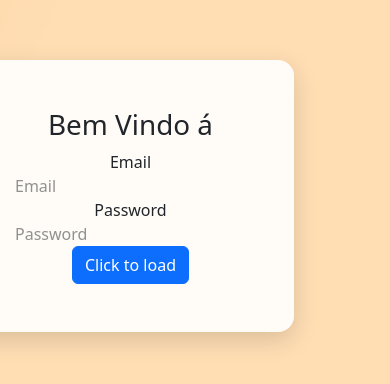
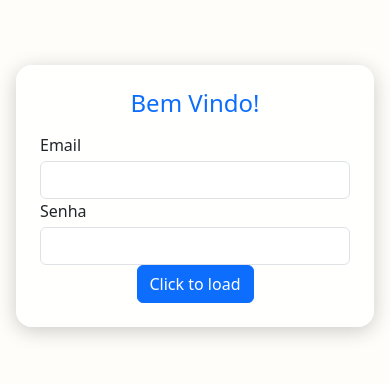
Before and after one commit to agbram/projeto_integrador_dev, a Next.js app: page /pages/login in a window 390 px wide. Shown: the part 226-610 px from the top of the page. Built offline with nearby package versions, Linux system fonts and the light colour scheme.

Commit message:
Login adaptative 1

```diff
--- a/src/app/pages/login/page.tsx
+++ b/src/app/pages/login/page.tsx
@@ -1,19 +1,21 @@
 "use client";
-import Textfield from "@/components/TextField";
 import React from "react";
 import ButtonLoading from "@/components/Buttons/ButtonLoading";
 import "bootstrap/dist/css/bootstrap.min.css";
 import styles from "./styles.module.css";
+import FormTextEmail from "@/components/TextFieldEmail";
+import FormTextPassword from "@/components/TextFieldPassword";
 
 export default function Login() {
   return (
     <div className={styles.container}>
       <div className={styles.box}>
-        <h1>Bem Vindo á</h1>
+        <h1>Bem Vindo!</h1>
 
-        <Textfield label="Email" type="email" />
-        <Textfield label="Password" type="password" />
+        <FormTextEmail/>
+        <FormTextPassword/>
         <ButtonLoading />
+
       </div>
     </div>
   );
--- a/src/app/pages/login/styles.module.css
+++ b/src/app/pages/login/styles.module.css
@@ -1,47 +1,49 @@
 .container {
   display: flex;
-    justify-content: flex-end; /* 👉 empurra a caixa para o lado direito */
+  justify-content: center;
   align-items: center;
-    min-height: 100vh;
-
-    /* Imagem de fundo */
-    background-image: url("/imgs/loginbackground.png");
+  height: 100vh; /* ocupa a tela toda */
+  background-color: #fffdfa;
   background-size: cover;
   background-position: center;
   background-repeat: no-repeat;
+  padding: 1rem; /* evita que encoste nas bordas no celular */
 }
 
 .box {
   background: rgba(255, 255, 255, 0.9);
-    backdrop-filter: blur(6px); /* leve transparência */
-    padding: 3rem;
   border-radius: 16px;
-    box-shadow: 0 8px 24px rgba(0, 0, 0, 0.15);
+  padding: 2rem;
   width: 100%;
   max-width: 380px;
-    margin-right: 6rem; /* 👉 distância da borda direita */
+  box-shadow: 0 4px 20px rgba(0, 0, 0, 0.2);
   text-align: center;
 }
 
-  .h1 {
-    color: #ff4d6d;
-    margin-bottom: 2rem;
-    font-size: 2rem;
-    font-weight: 600;
+/* Textos */
+.box h1 {
+  font-size: 1.8rem;
+  margin-bottom: 1rem;
+  color: #0d6efd;
 }
 
-  .input {
-    width: 100%;
-    padding: 0.75rem 1rem;
-    margin-bottom: 1rem;
-    border: 1px solid #ccc;
-    border-radius: 8px;
-    outline: none;
-    font-size: 1rem;
-    transition: 0.3s;
+.box h3 {
+  font-size: 1.2rem;
+  margin-bottom: 1.5rem;
+  color: #333;
 }
 
-  .input:focus {
-    border-color: #ff4d6d;
-    box-shadow: 0 0 0 3px rgba(255, 77, 109, 0.2);
+/* Responsivo (telas menores que 400px) */
+@media (max-width: 400px) {
+  .box {
+    padding: 1.5rem;
   }
+
+  .box h1 {
+    font-size: 1.5rem;
+  }
+
+  .box h3 {
+    font-size: 1rem;
+  }
+}
--- a/src/components/TextField/index.tsx
+++ /dev/null
@@ -1,48 +0,0 @@
-'use client';
-import { ChangeEvent } from "react";
-import styles from "./styles.module.css";
-import React from "react";
-
-type Props = {
-  label: string;
-  type: "text" | "email" | "password" | "number" | "date" | "url";
-  multiline?: boolean;
-  onChange?(texto: string): void;
-  value?: string;
-};
-
-export default function Textfield(props: Props) {
-
-  const [texto, setTexto] = React.useState("");
-
-
-  function handleChange(e: ChangeEvent<HTMLInputElement>) {
-    setTexto(e.target.value);
-    if(props.onChange){
-        props.onChange(e.target.value);
-    }
-  }
-
-  return (
-    <div className={styles.root}>
-
-      <label className={styles.label}>{props.label}
-      {props.multiline ? (
-        <textarea
-          className={styles.textarea}
-          placeholder={props.label}
-        />
-      ) : (
-        <input
-          className={styles.input}
-          type={props.type}
-          placeholder={props.label}
-          onChange={handleChange}
-          value={texto}
-        />
-      )}
-
-    </label>
-    </div>
-  );
-}
--- /dev/null
+++ b/src/components/TextFieldEmail/index.tsx
@@ -0,0 +1,17 @@
+import Form from 'react-bootstrap/Form';
+import styles from './styles.module.css';
+
+export default function FormTextPassword() {
+  return (
+    <>
+      <Form.Label htmlFor="inputPassword5" className={styles.formLabel}>
+        Email
+      </Form.Label>
+      <Form.Control
+        type="email"
+        id="inputPassword5"
+        aria-describedby="passwordHelpBlock"
+      />
+    </>
+  );
+}
--- /dev/null
+++ b/src/components/TextFieldEmail/styles.module.css
@@ -0,0 +1,11 @@
+.labelLeft {
+    text-align: left;
+    display: block;
+    width: 100%;
+  }
+  .formLabel {
+    display: block;
+    text-align: left;
+    margin-bottom: 0.25rem; /* diminui a distância */
+    font-weight: 500;
+  }
--- /dev/null
+++ b/src/components/TextFieldPassword/index.tsx
@@ -0,0 +1,17 @@
+import Form from 'react-bootstrap/Form';
+import styles from './styles.module.css';
+
+export default function FormTextPassword() {
+  return (
+    <>
+      <Form.Label htmlFor="inputPassword5" className={styles.formLabel}>
+        Senha
+      </Form.Label>
+      <Form.Control
+        type="password"
+        id="inputPassword5"
+        aria-describedby="passwordHelpBlock"
+      />
+    </>
+  );
+}
--- /dev/null
+++ b/src/components/TextFieldPassword/styles.module.css
@@ -0,0 +1,11 @@
+.labelLeft {
+    text-align: left;
+    display: block;
+    width: 100%;
+  }
+  .formLabel {
+    display: block;
+    text-align: left;
+    margin-bottom: 0.25rem; /* diminui a distância */
+    font-weight: 500;
+  }
```
Also changed, not shown: src/components/TextField/styles.module.css (deleted). Lines whose indentation alone changed are shown as unchanged.
